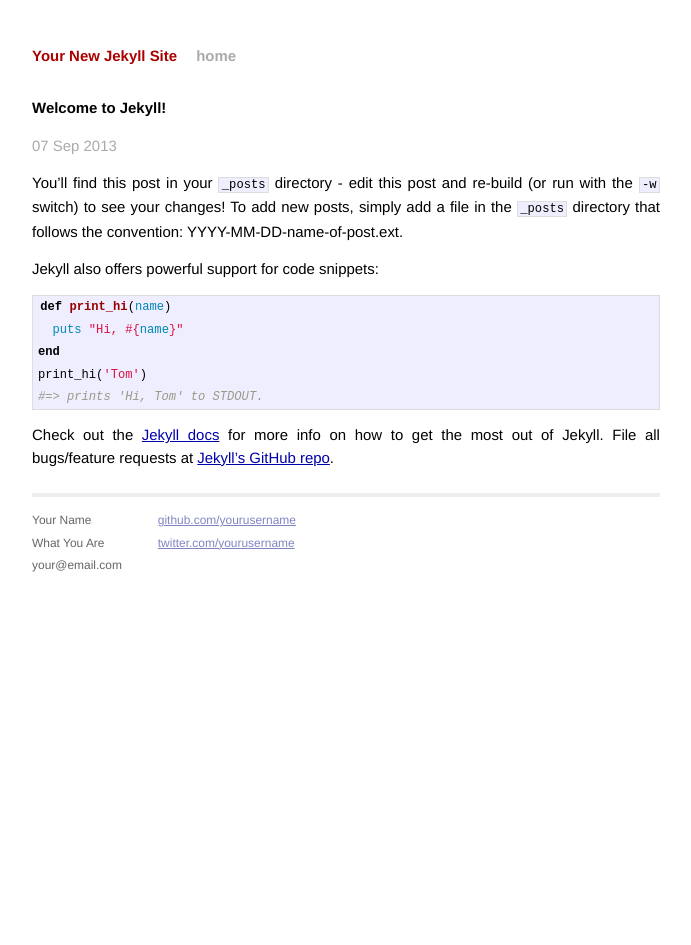
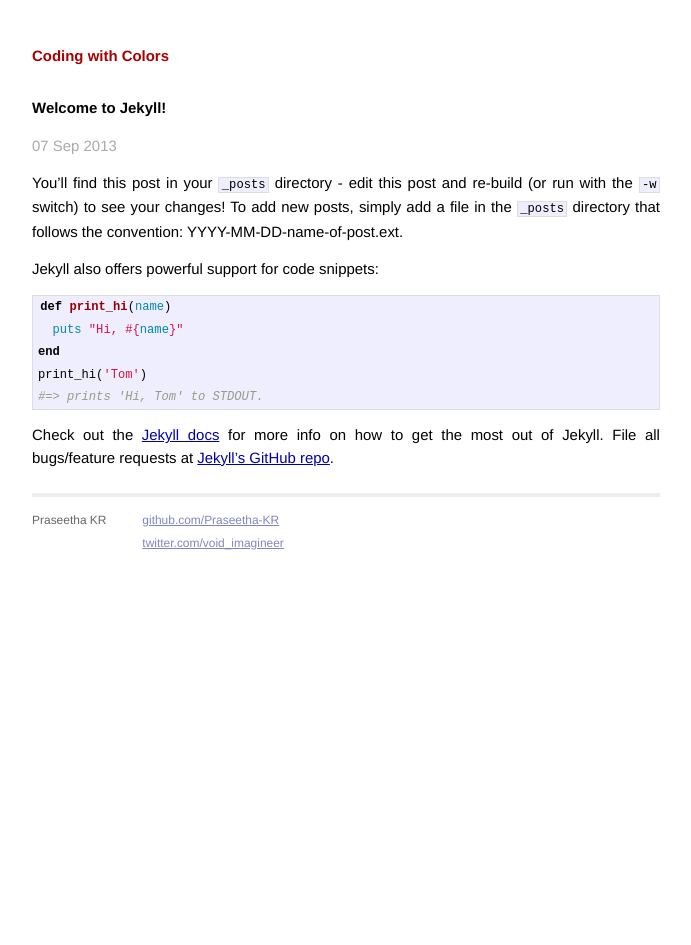
Before and after one commit to Praseetha-KR/praseetha-kr.github.io, a Jekyll site: the page built from _posts/2013-09-07-welcome-to-jekyll.markdown, in a window 1280 px wide. Shown: the whole page, without its empty margins (294-985 px from the left). Built offline with Jekyll 4.4.1, drawn with Linux system fonts in a browser that asks for light colours; Markdown is read by kramdown in place of the engine named in the settings.

Commit message:
Primary settings test

```diff
--- a/_config.yml
+++ b/_config.yml
@@ -1,3 +1,5 @@
-name: Your New Jekyll Site
+name: "Coding with Colors"
+description: "imagineer's weblog"
+
 markdown: redcarpet
 pygments: true
--- a/_layouts/default.html
+++ b/_layouts/default.html
@@ -19,7 +19,7 @@
           <div class="site">
             <div class="header">
               <h1 class="title"><a href="/">{{ site.name }}</a></h1>
-              <a class="extra" href="/">home</a>
+              <!-- <a class="extra" href="/">about</a> -->
             </div>
 
                 {{ content }}
@@ -27,15 +27,13 @@
             <div class="footer">
               <div class="contact">
                 <p>
-                  Your Name<br />
-                  What You Are<br />
-                  your@email.com
+                  Praseetha KR
                 </p>
               </div>
               <div class="contact">
                 <p>
-                  <a href="http://github.com/yourusername/">github.com/yourusername</a><br />
-                  <a href="http://twitter.com/yourusername/">twitter.com/yourusername</a><br />
+                  <a href="http://github.com/yourusername/">github.com/Praseetha-KR</a><br />
+                  <a href="http://twitter.com/yourusername/">twitter.com/void_imagineer</a><br />
                 </p>
               </div>
             </div>
--- a/index.html
+++ b/index.html
@@ -1,6 +1,6 @@
 ---
 layout: default
-title: Your New Jekyll Site
+title: Coding with Colors
 ---
 
 <div id="home">
```
